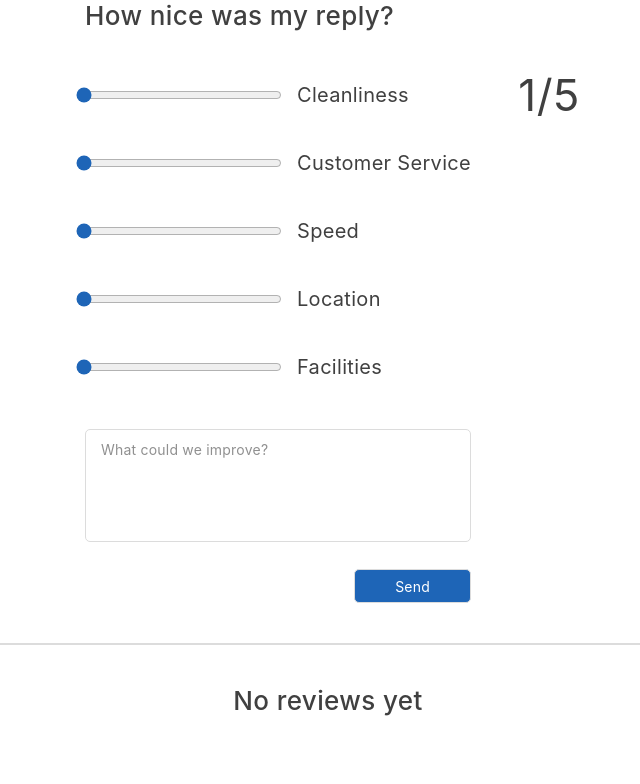
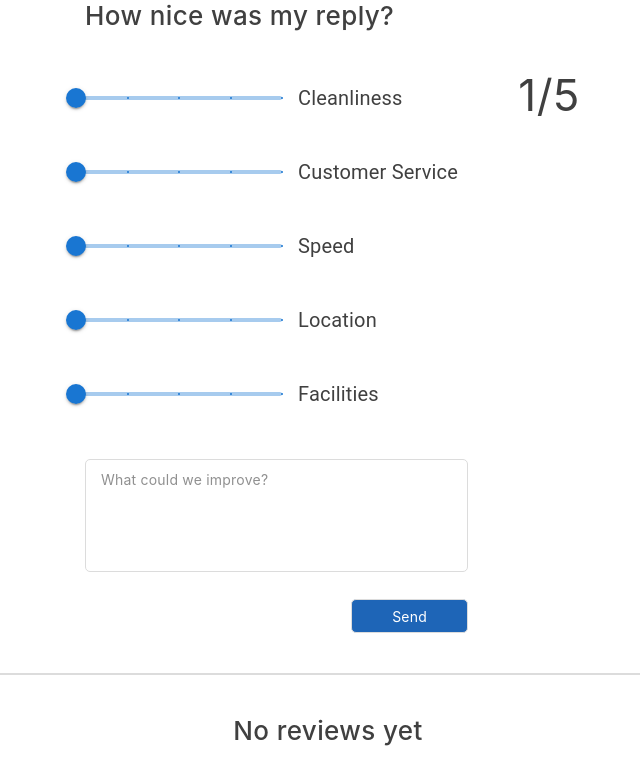
Before and after one commit to Romancikh/reviewer, a React (Vite) app: page / in a window 1280 px wide. Shown: the top 784 px of the page, without its empty margins (312-952 px from the left). Built offline with nearby package versions, Linux system fonts and the light colour scheme.

Commit message:
Rewrite Parameter using mui

```diff
--- a/src/components/Parameter/Parameter.css
+++ /dev/null
@@ -1,17 +0,0 @@
-.parameter {
-  display: flex;
-  gap: 15px;
-  align-items: center;
-}
-
-.parameter__range {
-  width: 206px;
-  margin: 0;
-  accent-color: #1e65b7;
-}
-
-.parameter__label {
-  font: 400 normal 20px / normal Inter, sans-serif;
-  letter-spacing: 0.3px;
-  color: #404040;
-}
--- a/src/components/Parameter/Parameter.tsx
+++ b/src/components/Parameter/Parameter.tsx
@@ -1,31 +1,37 @@
-import { ChangeEventHandler } from "react";
-import "./Parameter.css";
+import Box from "@mui/material/Box";
+import Slider from "@mui/material/Slider";
+import Typography from "@mui/material/Typography";
 
 type ParameterProps = {
-  id: string;
+  name: string;
   label: string;
   value: number;
-  onChange: ChangeEventHandler<HTMLInputElement>;
+  onChange: (
+    event: Event,
+    value: number | number[],
+    activeThumb: number
+  ) => void;
 };
 
-function Parameter({ id, label, value, onChange }: ParameterProps) {
+function Parameter({ name, label, value, onChange }: ParameterProps) {
   return (
-    <div className="parameter">
-      <input
-        type="range"
-        name={id}
-        id={id}
+    <Box display="flex" gap={2} alignItems="center">
+      <Slider
+        name={name}
+        marks
+        valueLabelDisplay="auto"
         min={1}
         max={5}
-        step={1}
         value={value}
-        className="parameter__range"
         onChange={onChange}
+        sx={{
+          width: "206px",
+        }}
       />
-      <label htmlFor={id} className="parameter__label">
+      <Typography color="#404040" fontSize={20}>
         {label}
-      </label>
-    </div>
+      </Typography>
+    </Box>
   );
 }
 
--- a/src/components/ReviewForm/ReviewForm.tsx
+++ b/src/components/ReviewForm/ReviewForm.tsx
@@ -1,7 +1,7 @@
-import { ChangeEvent, useMemo, useState } from "react";
-import "./ReviewForm.css";
+import { useMemo, useState } from "react";
 import { RatingParameters } from "../../types/RatingParameter";
 import ReviewFormFields from "../ReviewFormFields/ReviewFormFields";
+import "./ReviewForm.css";
 
 type ReviewFormProps = {
   onReview: (rating: number, text: string) => void;
@@ -54,13 +54,21 @@ function ReviewForm({ onReview }: ReviewFormProps) {
     return sum / Object.keys(ratingParameters).length;
   }, [ratingParameters]);
 
-  const handleChange = (event: ChangeEvent<HTMLInputElement>) => {
-    const id = event.target.id;
-    const newValue = parseInt(event.target.value);
-    setRatingParameters({
-      ...ratingParameters,
-      [id]: { ...ratingParameters[id], value: newValue },
-    });
+  const handleChange = (event: Event, value: number | number[]) => {
+    if (
+      event.target !== null &&
+      "name" in event.target &&
+      typeof event.target.name === "string"
+    ) {
+      const id = event.target.name;
+      const newValue = value;
+      console.log(value);
+      if (typeof newValue === "number")
+        setRatingParameters({
+          ...ratingParameters,
+          [id]: { ...ratingParameters[id], value: newValue },
+        });
+    }
   };
 
   const handleClick = () => {
--- a/src/components/ReviewFormFields/ReviewFormFields.tsx
+++ b/src/components/ReviewFormFields/ReviewFormFields.tsx
@@ -1,11 +1,15 @@
-import { ChangeEvent, ChangeEventHandler } from "react";
+import { ChangeEvent } from "react";
 import { RatingParameters } from "../../types/RatingParameter";
 import ReviewFormParameters from "../ReviewFormParameters/ReviewFormParameters";
 import "./ReviewFormFields.css";
 
 type ReviewFormFieldsProps = {
   ratingParameters: RatingParameters;
-  onChange: ChangeEventHandler<HTMLInputElement>;
+  onChange: (
+    event: Event,
+    value: number | number[],
+    activeThumb: number
+  ) => void;
   text: string;
   onTextChange: (event: ChangeEvent<HTMLTextAreaElement>) => void;
   onClick: () => void;
--- a/src/components/ReviewFormParameters/ReviewFormParameters.tsx
+++ b/src/components/ReviewFormParameters/ReviewFormParameters.tsx
@@ -1,11 +1,14 @@
-import { ChangeEventHandler } from "react";
 import { RatingParameters } from "../../types/RatingParameter";
 import Parameter from "../Parameter/Parameter";
 import "./ReviewFormParameters.css";
 
 type ReviewFormParametersProps = {
   ratingParameters: RatingParameters;
-  onChange: ChangeEventHandler<HTMLInputElement>;
+  onChange: (
+    event: Event,
+    value: number | number[],
+    activeThumb: number
+  ) => void;
 };
 
 function ReviewFormParameters({
@@ -17,7 +20,7 @@ function ReviewFormParameters({
       {Object.keys(ratingParameters).map((id) => (
         <Parameter
           key={id}
-          id={ratingParameters[id].id}
+          name={ratingParameters[id].id}
           label={ratingParameters[id].label}
           value={ratingParameters[id].value}
           onChange={onChange}
```
